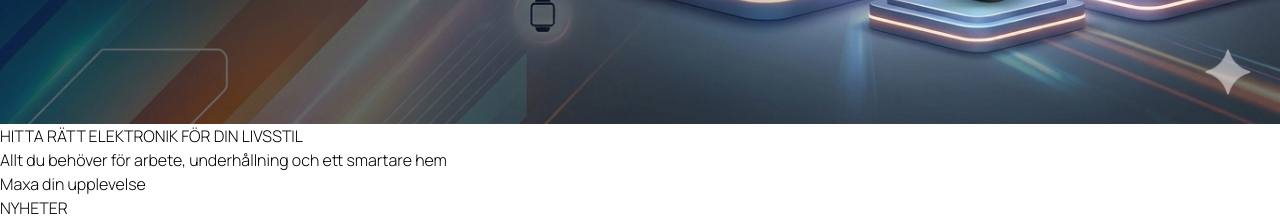
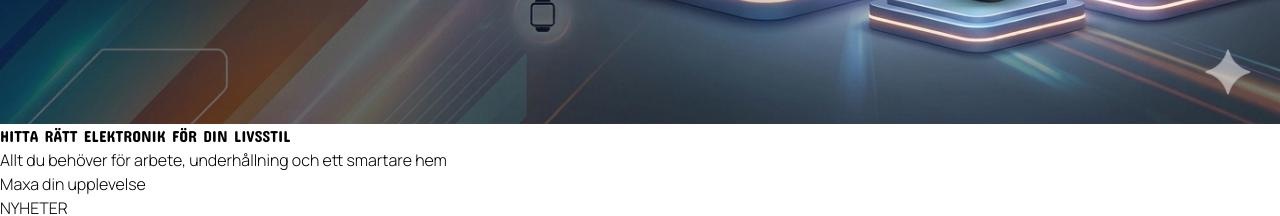
Before and after one commit to sebas-agudelo/fullstack-ecommerce-FE, a React (Create React App) app: page / in a window 1280 px wide. Shown: the part 1180-1396 px from the top of the page. Built offline with nearby package versions, Linux system fonts and the light colour scheme; no server answers; the database is empty.

Commit message:
First commit

```diff
--- a/src/components/Footer/SectionGroup.jsx
+++ b/src/components/Footer/SectionGroup.jsx
@@ -3,7 +3,7 @@ import { Link } from "react-router-dom";
 export const SectionGroup = ({ header, links }) => {
     return (
         <div className="mb-6 md:mb-0">
-            <h3 className="text-[16px] font-extrabold heading mb-3">{header}</h3>
+            <h3 className="text-[16px] font-extrabold mb-3">{header}</h3>
             {links.map((link) => (
                 <Link to={`${link.to}`} className="text-sm block py-1 lg:hover:text-purple-900">{link.link}</Link>
             ))}
--- a/src/index.css
+++ b/src/index.css
@@ -1,7 +1,7 @@
 /* @import "tailwindcss"; */
 
 @import url('https://fonts.googleapis.com/css2?family=Manrope:wght@200..800&display=swap');
-
+@import url('https://fonts.googleapis.com/css2?family=Concert+One&display=swap');
 
 @tailwind base;
 @tailwind components;
@@ -21,10 +21,9 @@ html {
 }
 
 .heading{
-    /* font-family: "Barlow Condensed", sans-serif;
+font-family: "Concert One", sans-serif;
+  /* font-weight: 400; */
   font-style: normal;
-  letter-spacing: 0.2px; */
-  /* font-size: 18px; */
 }
 
 
--- a/src/pages/Home/PromoBanner.jsx
+++ b/src/pages/Home/PromoBanner.jsx
@@ -10,7 +10,7 @@ export const PromoBanner = () => {
                         src="Gemini_Generated_Image_svobxzsvobxzsvob.png" alt="" />
                 </div>
                 <div className="absolute top-[50%] -translate-y-[50%] left-[25%] -translate-x-[25%] md:left-[5%] md:-translate-x-[5%]">
-                    <h3 className="leading-[1.2] heading text-white text-2xl md:text-[45px] mb-2 font-extrabold md:w-[550px]">HITTA RÄTT ELEKTRONIK FÖR DIN LIVSSTIL</h3>
+                    <h3 className="leading-[1.2] heading text-white text-2xl md:text-[50px] mb-2 font-extrabold md:w-[550px]">HITTA RÄTT ELEKTRONIK FÖR DIN LIVSSTIL</h3>
                     <h3 className="text-white text-sm mb-16 pr-10">Allt du behöver för arbete, underhållning och ett smartare hem</h3>
                     <Link className="text-white w-auto py-2 px-6 border rounded-xl lg:hover:border-purple-900" to={`/products`}>Maxa din upplevelse</Link>
                 </div>
--- a/src/pages/auth/SignIn.jsx
+++ b/src/pages/auth/SignIn.jsx
@@ -24,7 +24,7 @@ export default function SignIn() {
 
   return (
     <main className="min-h-dvh md:bg-purple-950 flex items-center">
-      <div className="w-full min-h-full max-w-[430px] px-4 md:pb-12 md:px-12 mx-auto bg-white md:border md:rounded-lg">
+      <div className="w-full min-h-full max-w-[390px] px-4 md:pb-12 md:px-12 mx-auto bg-white md:border md:rounded-lg">
 
         <div className="text-center">
           <div className="flex justify-center py-8 mb-8 border-b-[0.5px] border-purple-950">
@@ -33,7 +33,7 @@ export default function SignIn() {
 
           <div className="mb-12">
             <h1 className="text-[20px] mb-2">Logga in</h1>
-            <p className="text-[14px] text-center">Logga in med din e-postadress eller registrera dig</p>
+            <p className="text-[12px] text-center font-medium">Logga in med din e-postadress eller registrera dig</p>
           </div>
         </div>
 
```
